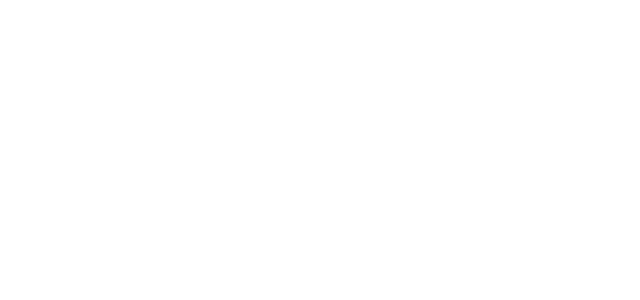
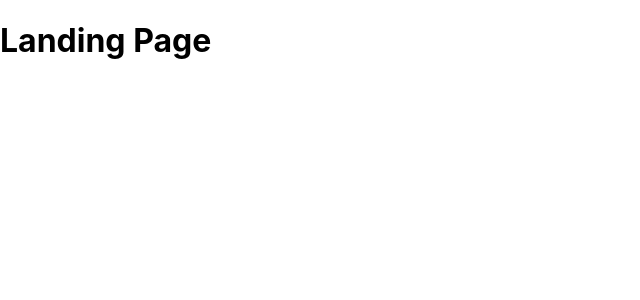
Before and after one commit to mtilda/fsa-ge-web, a React (Create React App) app: page / in a window 1280 px wide. Shown: the top 300 px of the page, without its empty margins (0-640 px from the left). Built offline with nearby package versions, Linux system fonts and the light colour scheme.

Commit message:
Setup router

```diff
--- /dev/null
+++ b/src/components/Switch.js
@@ -0,0 +1,17 @@
+import { Switch as RouterSwitch, Route } from 'react-router-dom';
+
+const Switch = ({ routes }) => (
+  <RouterSwitch>
+    {routes.map(({ key, path, exact, Component }) => (
+      <Route
+        key={key}
+        path={path}
+        exact={exact}
+      >
+        <Component />
+      </Route>
+    ))}
+  </RouterSwitch>
+);
+
+export default Switch;
--- a/src/index.js
+++ b/src/index.js
@@ -1,12 +1,15 @@
 import React from 'react';
 import ReactDOM from 'react-dom';
+import { BrowserRouter as Router } from 'react-router-dom';
 import './index.css';
 import App from './App';
 import reportWebVitals from './reportWebVitals';
 
 ReactDOM.render(
   <React.StrictMode>
-    <App />
+    <Router>
+      <App />
+    </Router>
   </React.StrictMode>,
   document.getElementById('root')
 );
--- /dev/null
+++ b/src/pages/404.js
@@ -0,0 +1,8 @@
+const NotFoundPage = () => (
+  <>
+    <h1>404</h1>
+    <h2>Page Not Found</h2>
+  </>
+);
+
+export default NotFoundPage;
--- /dev/null
+++ b/src/pages/Landing.js
@@ -0,0 +1,7 @@
+const LandingPage = () => (
+  <>
+    <h1>Landing Page</h1>
+  </>
+);
+
+export default LandingPage;
--- /dev/null
+++ b/src/router/routes.js
@@ -0,0 +1,19 @@
+import LandingPage from '../pages/Landing';
+import NotFoundPage from '../pages/404.js';
+
+const routes = [
+  {
+    key: 'landing',
+    path: '/',
+    exact: true,
+    Component: LandingPage,
+  },
+  {
+    key: 'notfound',
+    path: '*',
+    exact: false,
+    Component: NotFoundPage,
+  }
+];
+
+export default routes;
```
Also changed, not shown: src/App.js (+6 -3 lines).
